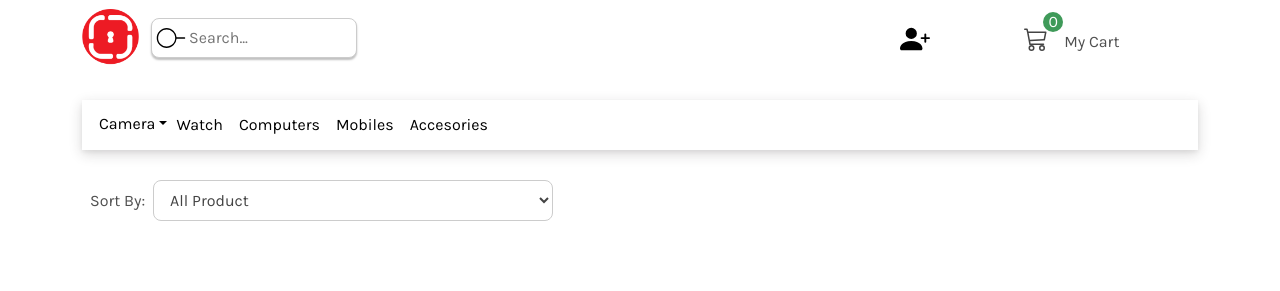
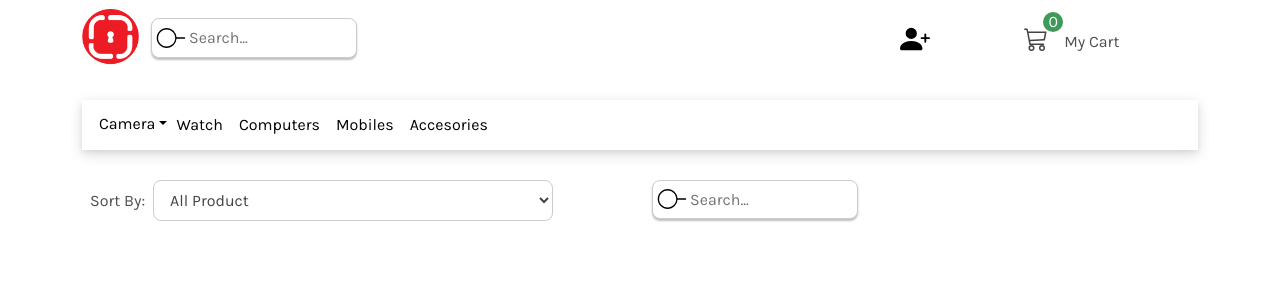
Before and after one commit to Atefeh-Masoumi/e-commercesample-template, a React (Create React App) app: page /product in a window 1280 px wide. Shown: the top 291 px of the page. Built offline with nearby package versions, Linux system fonts and the light colour scheme.

Commit message:
search fuctionality addedto product page

```diff
--- a/src/component/Navigation/Navbar.jsx
+++ b/src/component/Navigation/Navbar.jsx
@@ -55,11 +55,13 @@ const Navbar =()=>{
                           <input name='searchbar' type="text" placeholder='Search...'  className="search-text left-20" onChange={handleSearch}/>
                           </div>
                           {filter.length !== 0 && (
-                            <div className='searchresult'>
+                            <div className='searchresult d-absolute overflow-hidden'>
                               {filter.map(( value, key)=>{
-                                return <a href='/product'>
-                                  <p className='bg-white'>{value.name}</p>
+                                return <div className='border '>
+                                  <a href='/product' className='border'>
+                                    <p className='bg-white'>{value.name}</p>
                                   </a>
+                                  </div>
 
                               })}
 
--- a/src/pages/Product/ProductPage.js
+++ b/src/pages/Product/ProductPage.js
@@ -1,10 +1,25 @@
 import "./productpage.css";
+import { useState } from 'react';
 import * as data from "../../data";
+
 const ProductPage = () => {
+
+  //search function
+  const[filter,setFilter] = useState([]);
+    const handleSearch=(e)=>{
+      const searchWord = e.target.value;
+      const newFilter = data.products.filter((value)=>{
+        return value.name.toLowerCase().includes(searchWord.toLowerCase());
+      })
+      setFilter(newFilter);
+
+    }
+
+
   return (
     <div className="container">
       <div className="row">
-        <div className="d-flex justify-content-between ">
+        <div className="d-flex ">
           <div className="col-md-6 mb-4 d-flex mt-50">
             <span className="m-2 font-weight-bold">Sort By: </span>
             <select className="md-form">
@@ -19,7 +34,26 @@ const ProductPage = () => {
           </div>
           <div className="d-flex">
             <div className="">
+            <div className='search'>
+                          <div className='d-flex justify-content-start'>
+                          <div type="submit" className="sub-search"/>
+                          <input name='searchbar' type="text" placeholder='Search...'  className="search-text left-20" onChange={handleSearch}/>
+                          </div>
 
+                          {filter.length !== 0 && (
+                            <div className='searchresult d-absolute overflow-hidden'>
+                              {filter.map(( value, key)=>{
+                                return <div className='border '>
+                                  <a href='/product' className='border'>
+                                    <p className='bg-white'>{value.name}</p>
+                                  </a>
+                                  </div>
+
+                              })}
+
+                            </div>
+                          )}
+                        </div>
             </div>
           </div>
         </div>
```
